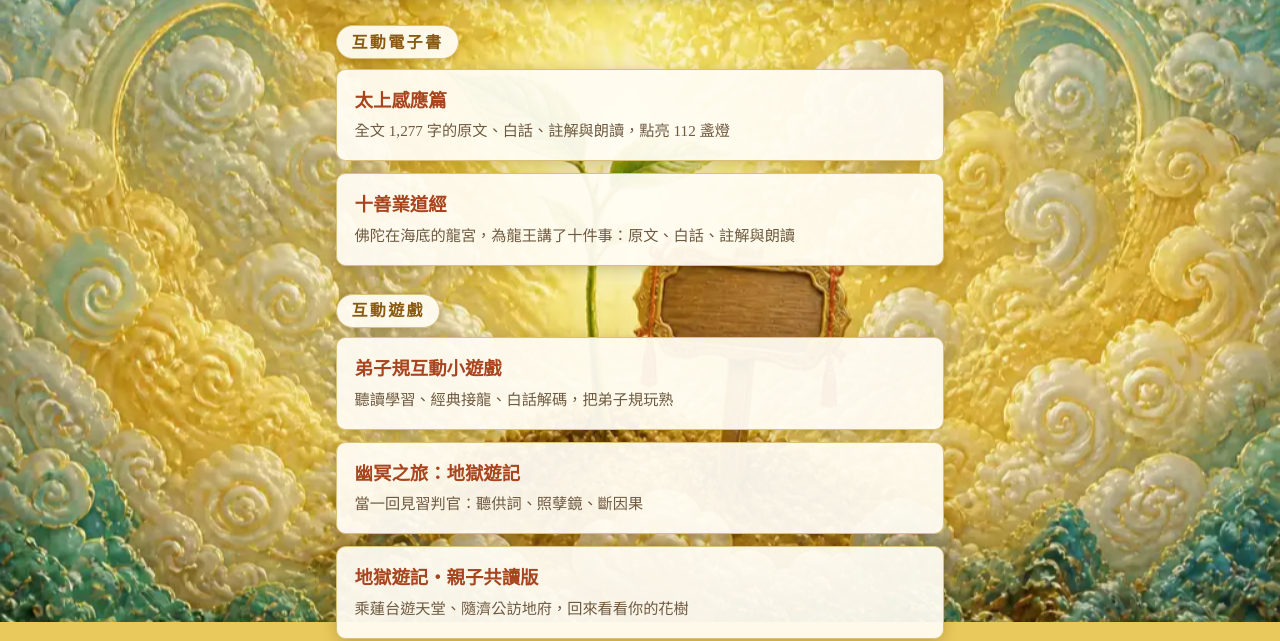
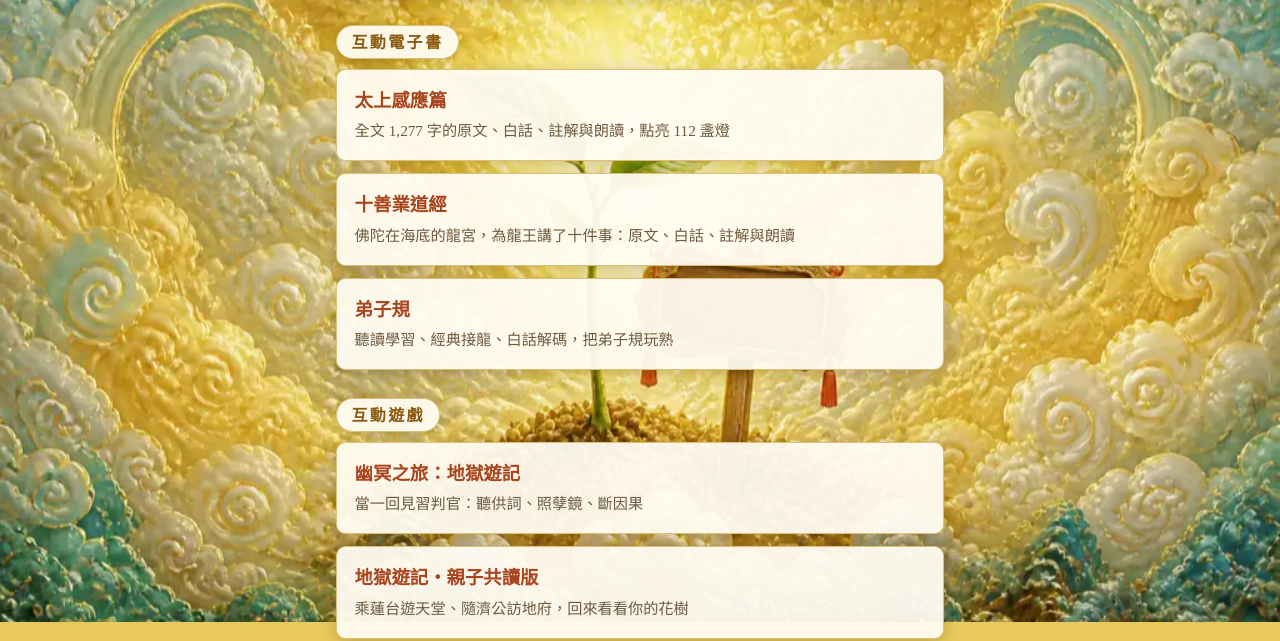
Before and after one commit to gustarsmile/gustarsmile.github.io, a plain HTML site: page index.html in a window 1280 px wide. Shown: the part 178-819 px from the top of the page. Drawn offline with Linux system fonts and the light colour scheme.

Commit message:
首頁：弟子規移到互動電子書，標題改成「弟子規」
Co-Authored-By: Claude Fable 5.2 <noreply@anthropic.com>

```diff
--- a/index.html
+++ b/index.html
@@ -4,7 +4,7 @@
   <meta charset="UTF-8">
   <meta name="viewport" content="width=device-width, initial-scale=1">
   <title>蔬米 OMILKYWAY｜經典互動作品</title>
-  <meta name="description" content="蔬米 OMILKYWAY 的經典互動作品：太上感應篇、十善業道經互動電子書，以及弟子規、地獄遊記、天堂遊記網頁遊戲。免費、免下載，手機打開就能讀。">
+  <meta name="description" content="蔬米 OMILKYWAY 的經典互動作品：太上感應篇、十善業道經、弟子規互動電子書，以及地獄遊記、天堂遊記網頁遊戲。免費、免下載，手機打開就能讀。">
   <meta property="og:type" content="website">
   <meta property="og:title" content="蔬米 OMILKYWAY｜經典互動作品">
   <meta property="og:url" content="https://edu.omilkyway.org/">
@@ -46,11 +46,11 @@
     <ul>
       <li><a class="work" href="/taishang-ganying-pian/"><strong>太上感應篇</strong><span>全文 1,277 字的原文、白話、註解與朗讀，點亮 112 盞燈</span></a></li>
       <li><a class="work" href="/ten-virtues-sutra/"><strong>十善業道經</strong><span>佛陀在海底的龍宮，為龍王講了十件事：原文、白話、註解與朗讀</span></a></li>
+      <li><a class="work" href="https://diziguiapp.polarisgustar.workers.dev/"><strong>弟子規</strong><span>聽讀學習、經典接龍、白話解碼，把弟子規玩熟</span></a></li>
     </ul>
 
     <h2>互動遊戲</h2>
     <ul>
-      <li><a class="work" href="https://diziguiapp.polarisgustar.workers.dev/"><strong>弟子規互動小遊戲</strong><span>聽讀學習、經典接龍、白話解碼，把弟子規玩熟</span></a></li>
       <li><a class="work" href="/hell-tour-game/"><strong>幽冥之旅：地獄遊記</strong><span>當一回見習判官：聽供詞、照孽鏡、斷因果</span></a></li>
       <li><a class="work" href="/hell-tour-family/"><strong>地獄遊記・親子共讀版</strong><span>乘蓮台遊天堂、隨濟公訪地府，回來看看你的花樹</span></a></li>
       <li><a class="work" href="/heaven-tour-game/"><strong>天堂遊記</strong><span>跟著濟公遊天堂，看看掛著你名字的那棵樹長成什麼樣</span></a></li>
```
